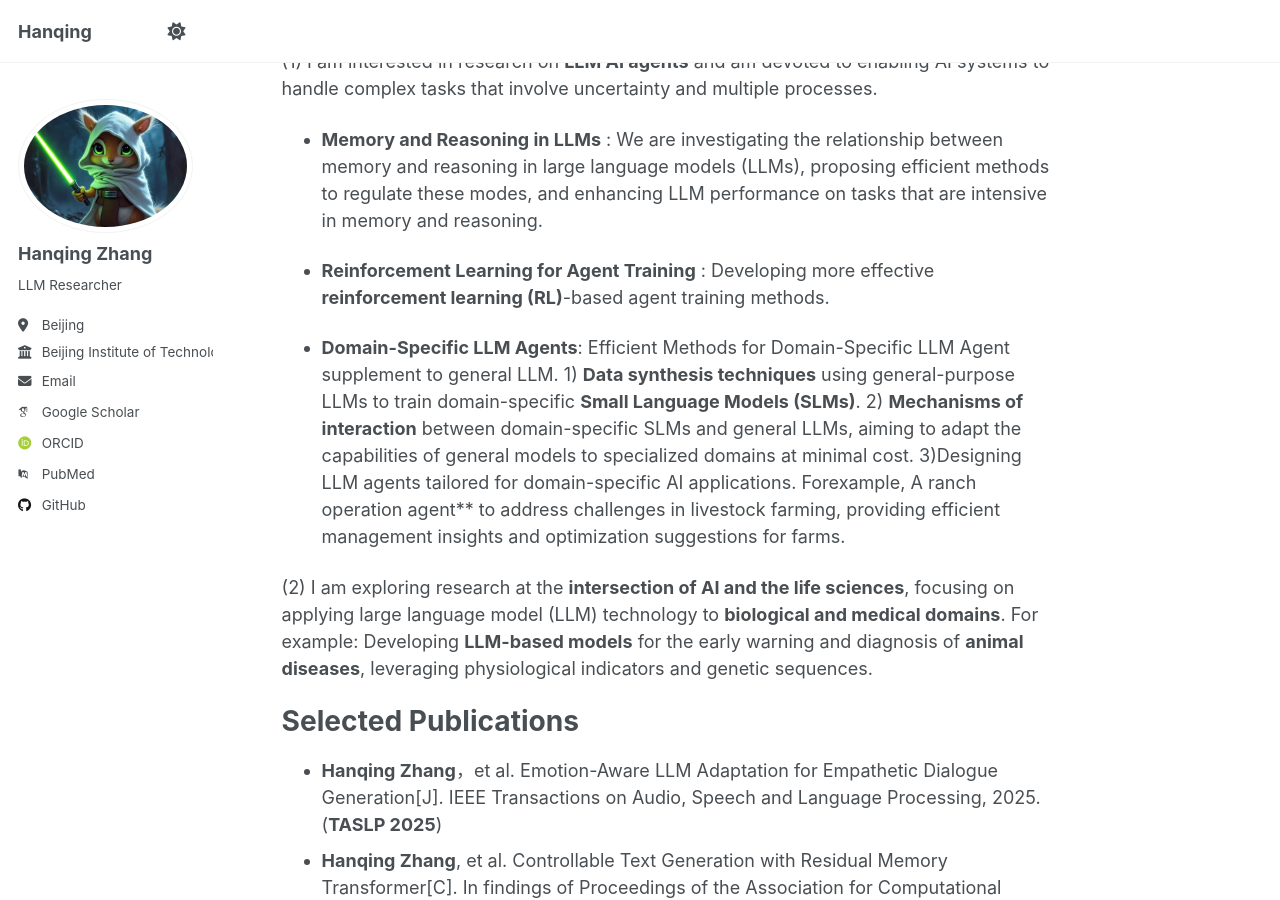
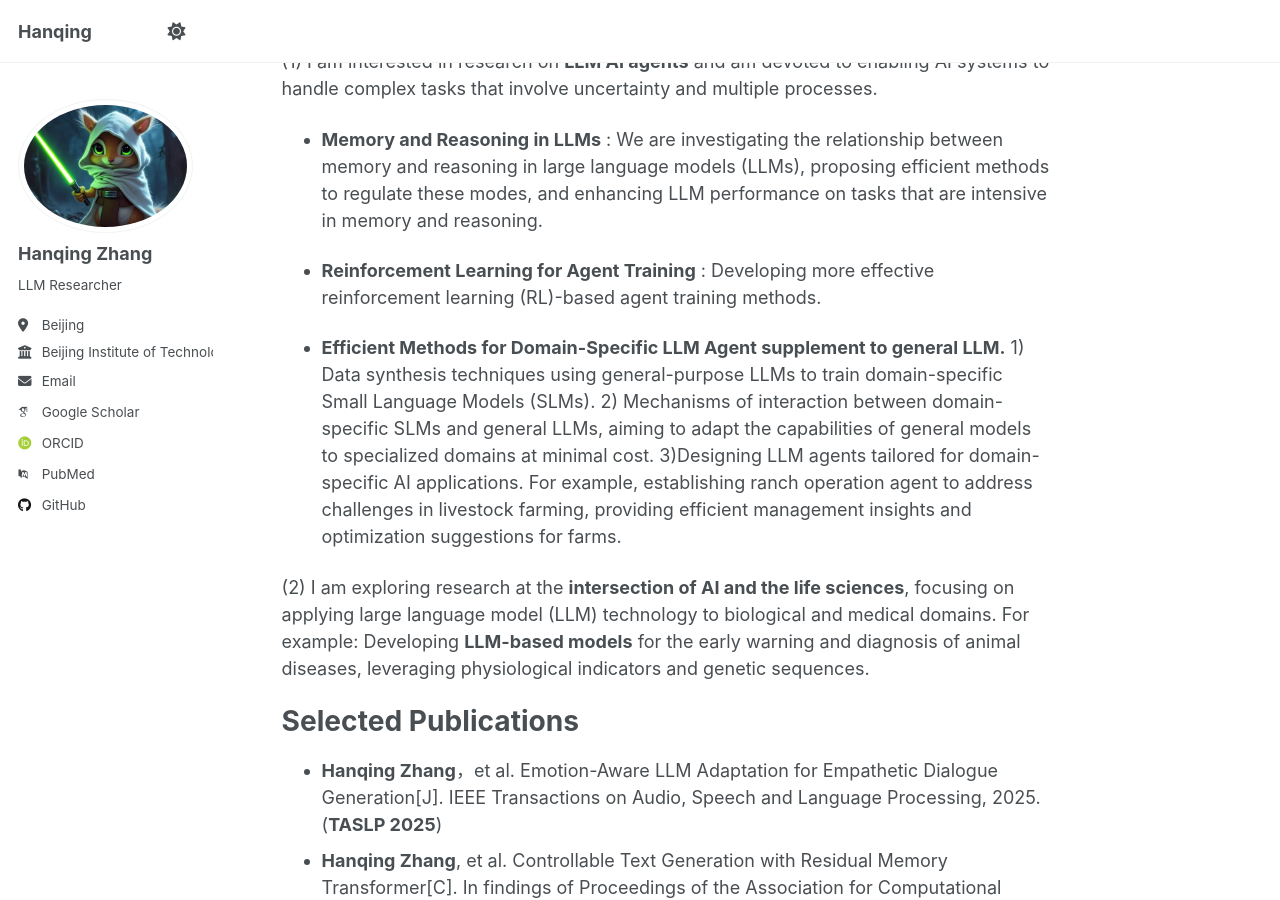
Before and after one commit to littlehacker26/hanqing.github.io, a Jekyll site: the page built from _pages/about.md, in a window 1280 px wide and 900 px high, scrolled down 562 px. Built offline with Jekyll 4.4.1, drawn with Linux system fonts in a browser that asks for light colours; some web fonts are replaced; a script that is not in the unit is left out.

Commit message:
Update about.md

```diff
--- a/_pages/about.md
+++ b/_pages/about.md
@@ -23,12 +23,12 @@ Research
 
 - **Memory and Reasoning in LLMs** : We are investigating the relationship between memory and reasoning in large language models (LLMs), proposing efficient methods to regulate these modes, and enhancing LLM performance on tasks that are intensive in memory and reasoning.
 
--  **Reinforcement Learning for Agent Training** : Developing more effective **reinforcement learning (RL)**-based agent training methods.
+-  **Reinforcement Learning for Agent Training** : Developing more effective reinforcement learning (RL)-based agent training methods.
 
--  **Domain-Specific LLM Agents**: Efficient Methods for Domain-Specific LLM Agent supplement to general LLM. 1) **Data synthesis techniques** using general-purpose LLMs to train domain-specific **Small Language Models (SLMs)**.  2) **Mechanisms of interaction** between domain-specific SLMs and general LLMs, aiming to adapt the capabilities of general models to specialized domains at minimal cost.  3)Designing LLM agents tailored for domain-specific AI applications. Forexample, A ranch operation agent** to address challenges in livestock farming, providing efficient management insights and optimization suggestions for farms.
+-  **Efficient Methods for Domain-Specific LLM Agent supplement to general LLM.** 1) Data synthesis techniques using general-purpose LLMs to train domain-specific Small Language Models (SLMs).  2) Mechanisms of interaction between domain-specific SLMs and general LLMs, aiming to adapt the capabilities of general models to specialized domains at minimal cost.  3)Designing LLM agents tailored for domain-specific AI applications. For example, establishing ranch operation agent to address challenges in livestock farming, providing efficient management insights and optimization suggestions for farms.
 
 
-(2) I am exploring research at the **intersection of AI and the life sciences**, focusing on applying large language model (LLM) technology to **biological and medical domains**.  For example: Developing **LLM-based models** for the early warning and diagnosis of **animal diseases**, leveraging physiological indicators and genetic sequences.
+(2) I am exploring research at the **intersection of AI and the life sciences**, focusing on applying large language model (LLM) technology to biological and medical domains.  For example: Developing **LLM-based models** for the early warning and diagnosis of animal diseases, leveraging physiological indicators and genetic sequences.
 
 
 Selected Publications
```
